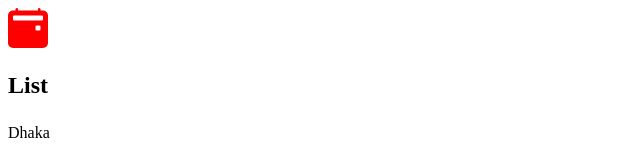
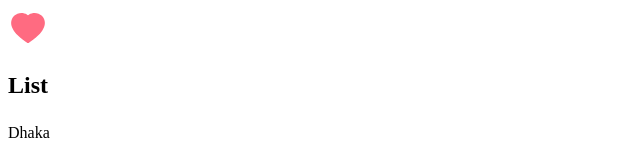
Before and after one commit to bipon68/react-mos, a React (Vite) app in the folder react-18/react-mos-game/: page / in a window 1280 px wide. Shown: the top 152 px of the page, without its empty margins (0-640 px from the left). Built offline with nearby package versions, Linux system fonts and the light colour scheme.

Commit message:
#5 building a like component

```diff
--- a/react-18/react-mos-game/src/App.tsx
+++ b/react-18/react-mos-game/src/App.tsx
@@ -1,9 +1,10 @@
 import { useState } from "react";
 import Alert from "./components/Alert";
-import Button from "./components/Button";
+import Button from "./components/Button/Button";
 import ListGroup from "./components/ListGroup";
 import Message from "./Message";
 import {BsFillCalendar2EventFill} from 'react-icons/bs'
+import Like from "./components/Like";
 
 
 
@@ -19,7 +20,8 @@ function App(){
   const [alertVisible, setAlertVisible] = useState(false);
 
   return <div>
-      <BsFillCalendar2EventFill color="red" size="40"/>
+      {/* <BsFillCalendar2EventFill color="red" size="40"/> */}
+      <Like onClick={() => console.log('Clicked')} />
       <ListGroup items={items} heading={"Cities"} onSelectItem={handleSelectItem}/>
         {/* {alertVisible && <Alert onClose={() => setAlertVisible(false)}>My Alert</Alert>}
         <Button  onClick={() => setAlertVisible(true)}>My Button</Button> */}
--- a/react-18/react-mos-game/src/components/Button.tsx
+++ b/react-18/react-mos-game/src/components/Button/Button.tsx
@@ -1,4 +1,5 @@
 import React, { Children } from 'react'
+import styles from '/Button.module.css'
 
 interface Props{
     children: string;
--- /dev/null
+++ b/react-18/react-mos-game/src/components/Like.tsx
@@ -0,0 +1,26 @@
+import React, { useState } from 'react'
+import {AiFillHeart, AiOutlineHeart} from 'react-icons/ai'
+
+interface Props{
+    onClick: () => void;
+}
+
+const Like = ({onClick}: Props) => {
+
+   const [status, setStatus] = useState(true)
+
+   const toggle = () => {
+       setStatus(!status);
+       onClick();
+   }
+
+
+    if(status) return <AiFillHeart color="#ff6b81" size="40" onClick={ toggle} />
+
+    return(
+        <AiOutlineHeart  size="40" onClick={ toggle}/>
+    )
+
+}
+
+export default Like
```
Also changed, not shown: react-18/react-mos-game/src/components/Button/Button.module.css (added, +10 -0 lines).
